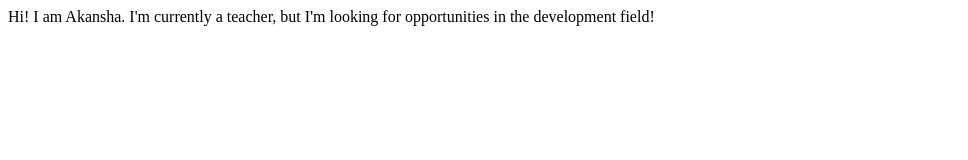
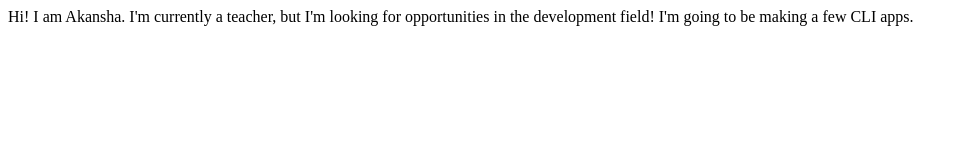
Before and after one commit to akanshachn/akansha-site, a plain HTML site: page index.html in a window 1280 px wide. Shown: the whole page, without its empty margins (0-968 px from the left). Drawn offline with Linux system fonts and the light colour scheme.

Commit message:
added details about project

```diff
--- a/index.html
+++ b/index.html
@@ -11,6 +11,8 @@
 <body>
     Hi! I am Akansha.
     I'm currently a teacher, but I'm looking for opportunities in the development field!
+
+    I'm going to be making a few CLI apps.
 </body>
 
 </html>
```
